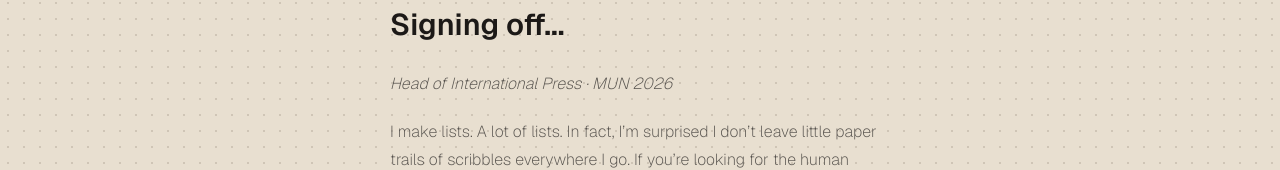
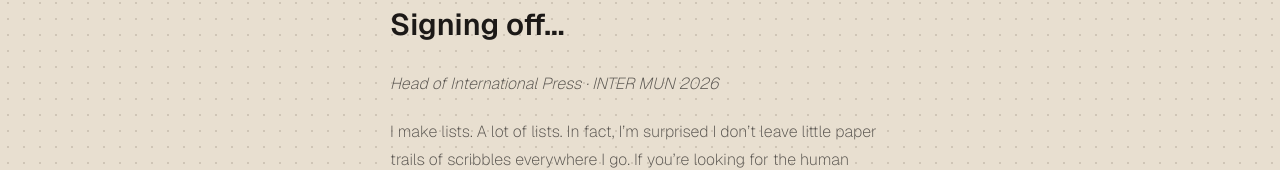
Before and after one commit to deepanshiruhil/v2-main, a Next.js app: page /writing/lessons-from-2025 in a window 1280 px wide. Shown: the part 133-303 px from the top of the page. Built offline with nearby package versions, Linux system fonts and the light colour scheme.

Commit message:
Correct event name in lessons page
Updated the event name from 'MUN 2026' to 'INTER MUN 2026'.

```diff
--- a/src/app/writing/lessons-from-2025/page.mdx
+++ b/src/app/writing/lessons-from-2025/page.mdx
@@ -2,7 +2,7 @@ import MdxLayout from "@/app/layouts/MdxLayout";
 
 # Signing off...
 
-_Head of International Press · MUN 2026_
+_Head of International Press · INTER MUN 2026_
 
 I make lists. A lot of lists. In fact, I’m surprised I don’t leave little paper trails of scribbles everywhere I go. If you’re looking for the human personification of order in the chaos, look no further.
 
```
